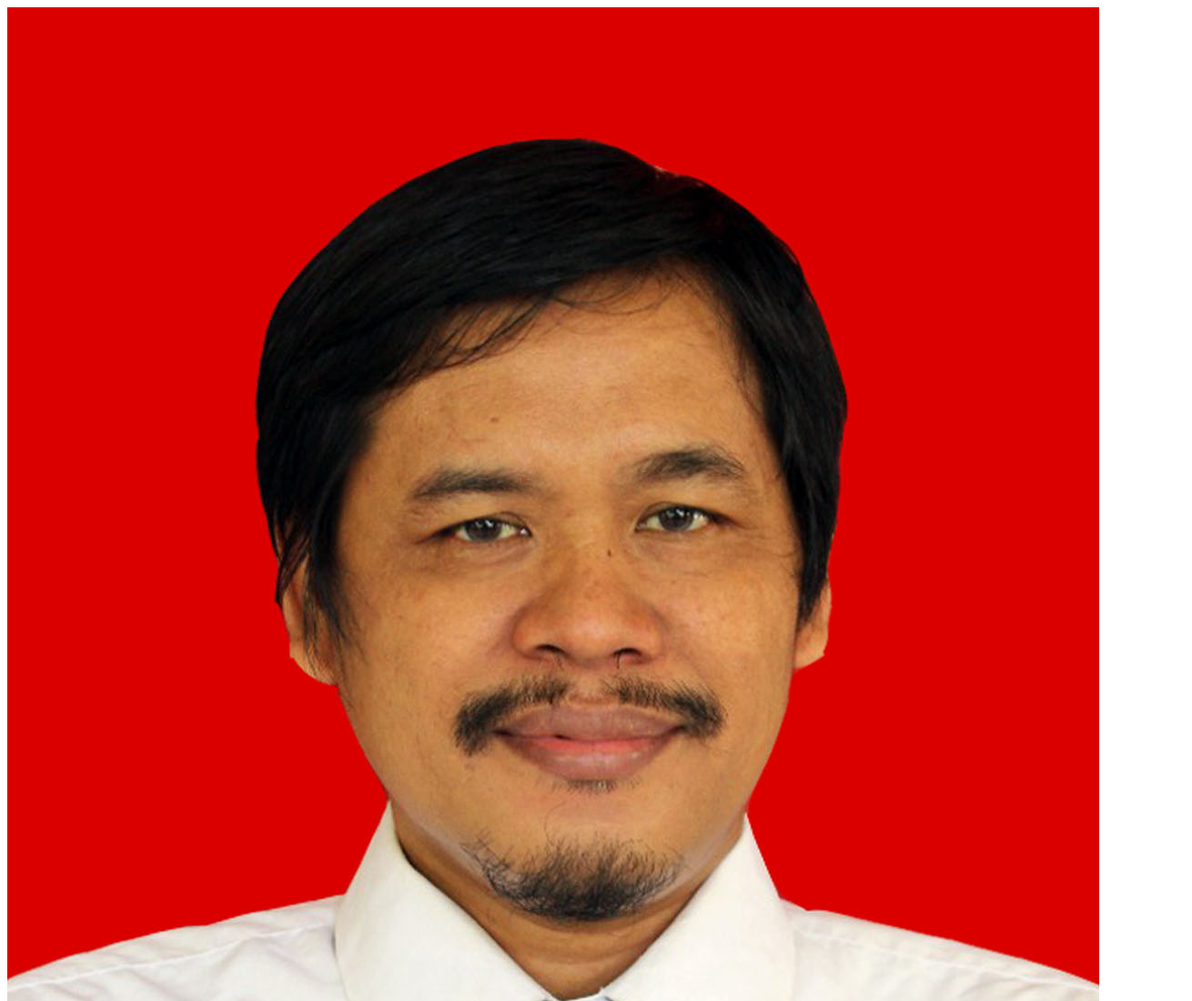
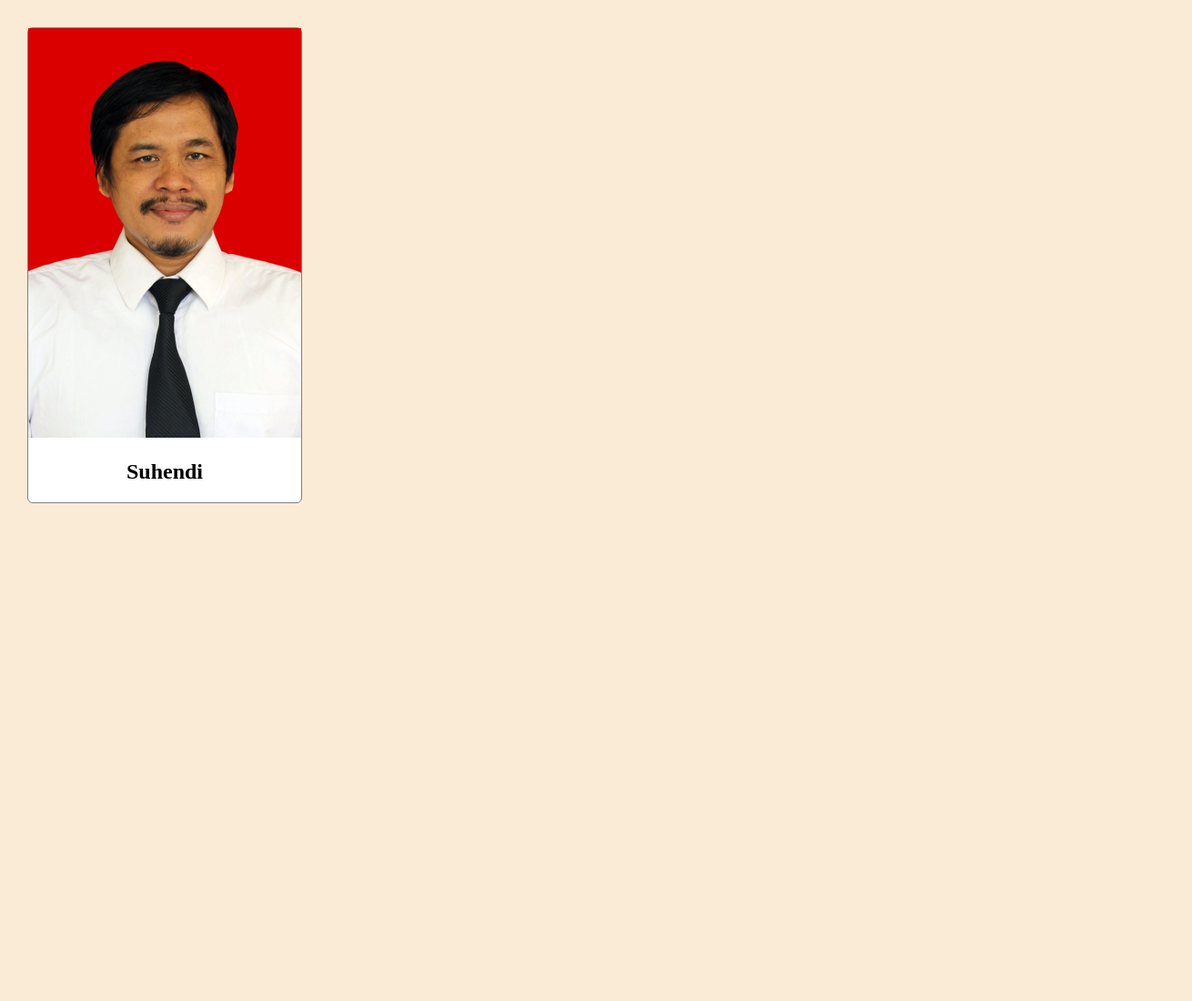
Before and after one commit to s-b-s/my-repo-from-remote, a plain HTML site: page web/index.html in a window 1280 px wide. Shown: the top 1100 px of the page at 91% size, 1310 px wide, since content can reach past the window. After the commit the page ends 800 px from the top, so only its background shows below. Drawn offline with Linux system fonts and the light colour scheme.

Commit message:
Added ids for each profile element and added initial style.css to style the profile

```diff
--- a/web/index.html
+++ b/web/index.html
@@ -1,11 +1,12 @@
 <!DOCTYPE html>
 <html lang="en">
 <head>
+    <link rel="stylesheet" href="style.css">
 </head>
 <body>
-    <div class="div">
-        <img src="img/foto_hendiku.jpg" alt="Profil image"/>
-        <h2>Suhendi</h2>
+    <div id="profile-container">
+        <img id="profile-image" src="img/foto_hendiku.jpg" alt="Profil image"/>
+        <h2 id="profile-name">Suhendi</h2>
     </div>
 </body>
 </html>
--- /dev/null
+++ b/web/style.css
@@ -0,0 +1,21 @@
+body {
+    width: 100%;
+    margin: 30px;
+    background-color: antiquewhite;
+ }
+
+ #profile-container{
+    max-width: 300px;
+    background-color: white;
+    border: 1px solid gray;
+    border-radius: 6px;
+ }
+
+ #profile-image{
+    width: 100%;
+    height: auto;
+ }
+
+ #profile-name{
+    text-align: center;
+ }
```
